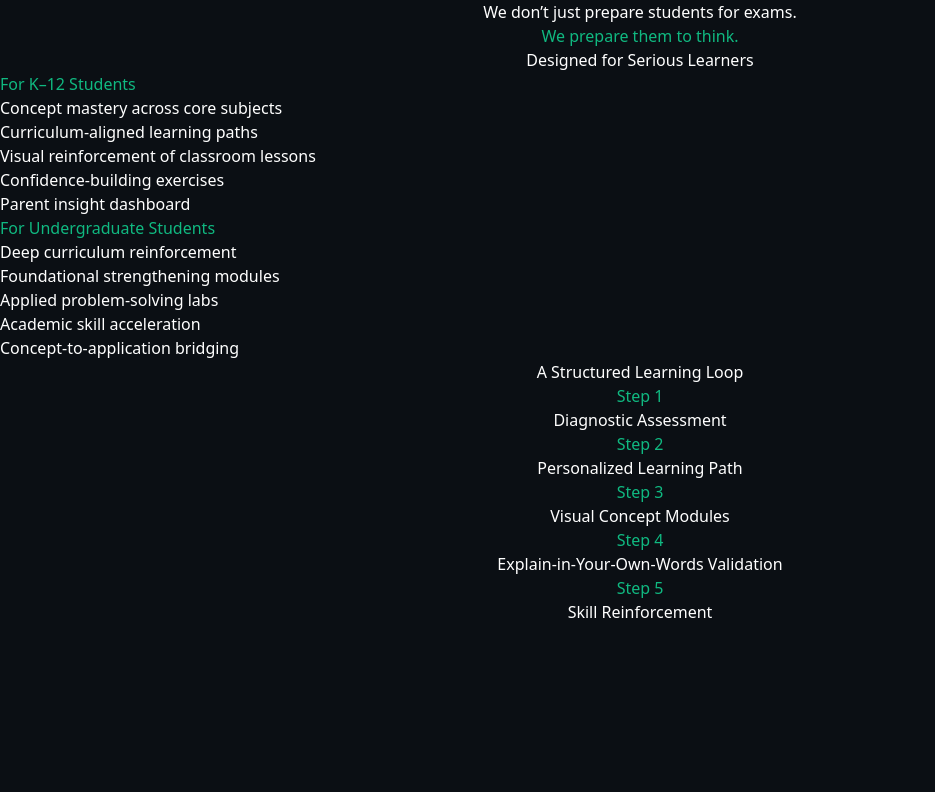
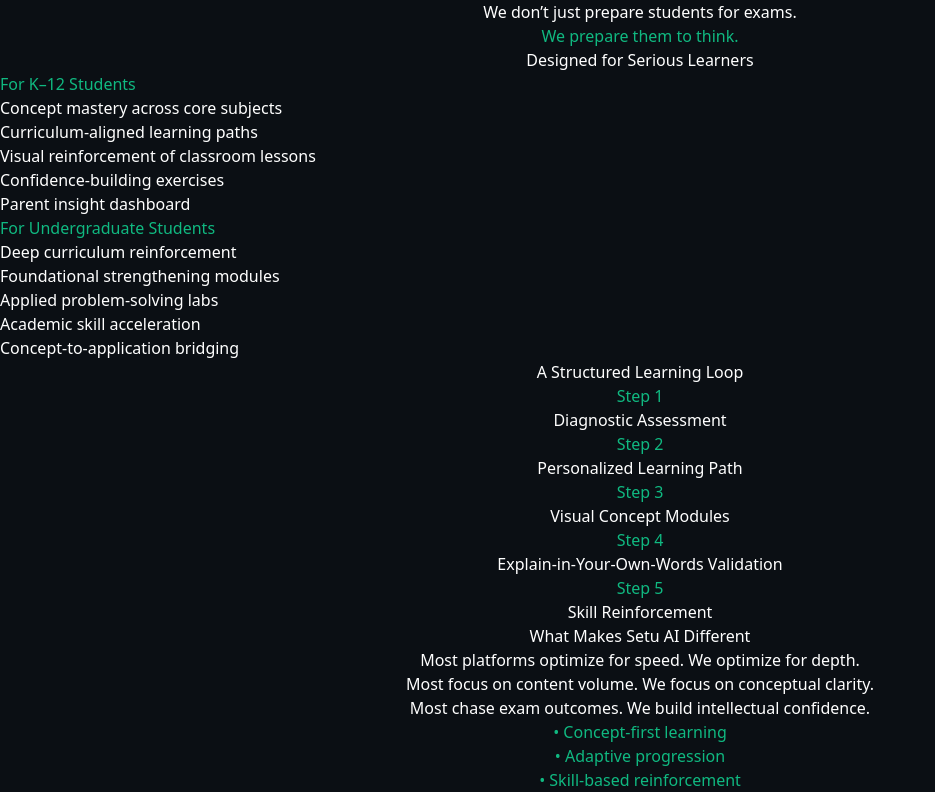
Before and after one commit to gaurav-shinde-07/Setu.ai, a Next.js app: page / in a window 1280 px wide. Shown: the part 1136-1928 px from the top of the page, without its empty margins (0-935 px from the left). Before the commit the page ends 1760 px from the top, so only its background shows below. Built offline with nearby package versions, Linux system fonts and the light colour scheme.

Commit message:
feat: add Differentiation section for premium positioning

```diff
--- a/app/page.tsx
+++ b/app/page.tsx
@@ -4,6 +4,7 @@
 import WhatWeDo from "../components/WhatWeDo";
 import WhoItsFor from "../components/WhoItsFor";
 import HowItWorks from "../components/HowItWorks";
+import Differentiation from "../components/Differentiation";
 
 export default function Home() {
   return (
@@ -14,6 +15,7 @@
       <WhatWeDo />
       <WhoItsFor />
       <HowItWorks />
+      <Differentiation />
     </main>
   );
 }
--- /dev/null
+++ b/components/Differentiation.tsx
@@ -0,0 +1,34 @@
+"use client";
+
+import { motion } from "framer-motion";
+
+const Differentiation = () => {
+  return (
+    <section className="w-full py-20 px-6 md:px-20 bg-white text-black text-center">
+
+      <motion.h2
+        initial={{ opacity: 0, y: 40 }}
+        whileInView={{ opacity: 1, y: 0 }}
+        transition={{ duration: 0.6 }}
+        className="text-3xl md:text-4xl font-bold mb-10"
+      >
+        What Makes Setu AI Different
+      </motion.h2>
+
+      <div className="space-y-4 text-lg max-w-3xl mx-auto text-gray-700">
+        <p>Most platforms optimize for speed. We optimize for depth.</p>
+        <p>Most focus on content volume. We focus on conceptual clarity.</p>
+        <p>Most chase exam outcomes. We build intellectual confidence.</p>
+      </div>
+
+      <div className="mt-10 space-y-2 font-semibold">
+        <p className="text-[#10B981]">• Concept-first learning</p>
+        <p className="text-[#10B981]">• Adaptive progression</p>
+        <p className="text-[#10B981]">• Skill-based reinforcement</p>
+      </div>
+
+    </section>
+  );
+};
+
+export default Differentiation;
```
